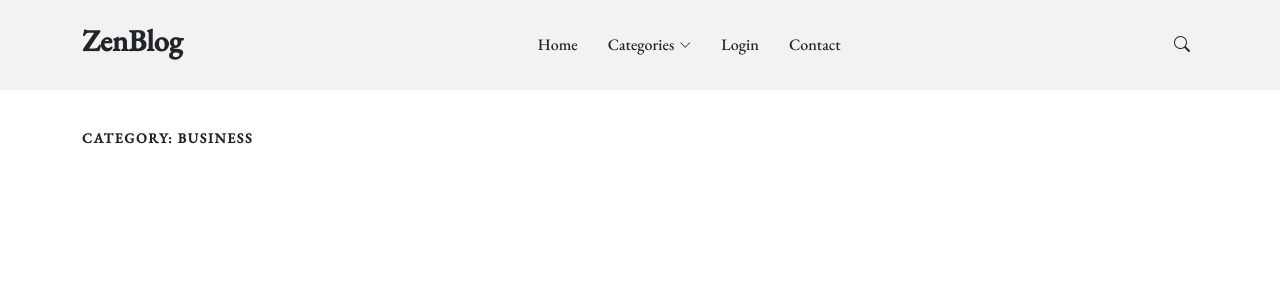
After one commit to hdesai0436/news_article, a Flask app: page /category/1 in a window 1280 px wide. The commit adds this page. Shown: the top 300 px of the page. Run offline with Flask 2, Linux system fonts and the light colour scheme; data that the repository does not hold is empty; parts of the project's set-up code (start-up, migrations or seed data) failed here and were passed over; some libraries are stand-ins or nearby versions; some web fonts are replaced.

Commit message:
add news category

```diff
--- a/website/templates/base.html
+++ b/website/templates/base.html
@@ -37,7 +37,7 @@
     <header id="header" class="header d-flex align-items-center fixed-top">
       <div class="container-fluid container-xl d-flex align-items-center justify-content-between">
 
-        <a href="index.html" class="logo d-flex align-items-center">
+        <a href="{{ url_for('views.home') }}" class="logo d-flex align-items-center">
           <!-- Uncomment the line below if you also wish to use an image logo -->
           <!-- <img src="assets/img/logo.png" alt=""> -->
           <h1>ZenBlog</h1>
@@ -45,24 +45,13 @@
 
         <nav id="navbar" class="navbar">
           <ul>
-            <li><a href="index.html">Blog</a></li>
-            <li><a href="single-post.html">Single Post</a></li>
+            <li><a href="{{ url_for('views.home') }}">Home</a></li>
             <li class="dropdown"><a href="category.html"><span>Categories</span> <i class="bi bi-chevron-down dropdown-indicator"></i></a>
               <ul>
-                <li><a href="search-result.html">Search Result</a></li>
-                <li><a href="#">Drop Down 1</a></li>
-                <li class="dropdown"><a href="#"><span>Deep Drop Down</span> <i class="bi bi-chevron-down dropdown-indicator"></i></a>
-                  <ul>
-                    <li><a href="#">Deep Drop Down 1</a></li>
-                    <li><a href="#">Deep Drop Down 2</a></li>
-                    <li><a href="#">Deep Drop Down 3</a></li>
-                    <li><a href="#">Deep Drop Down 4</a></li>
-                    <li><a href="#">Deep Drop Down 5</a></li>
-                  </ul>
-                </li>
-                <li><a href="#">Drop Down 2</a></li>
-                <li><a href="#">Drop Down 3</a></li>
-                <li><a href="#">Drop Down 4</a></li>
+
+                <li><a href="{{ url_for('views.category', category_name='sports') }}">Sports</a></li>
+                <li><a href="{{ url_for('views.category', category_name='business') }}">Business</a></li>
+
               </ul>
             </li>
 
--- /dev/null
+++ b/website/templates/category.html
@@ -0,0 +1,37 @@
+{% extends 'base.html' %}
+{% block title %} Category {% endblock %}
+
+{% block content %}
+<main id="main">
+    <section>
+      <div class="container">
+        <div class="row">
+
+          <div class="col-md-9" data-aos="fade-up">
+            <h3 class="category-title">Category: Business</h3>
+            {% for news, category in article %}
+            <div class="d-md-flex post-entry-2 half">
+              <div>
+                <div class="post-meta"><span class="date">{{category.category_title}}</span> <span class="mx-1">&bullet;</span> <span>{{news.new_date}}</span></div>
+                <h3><a href="{{ url_for('views.article_detail', news_id=news.id) }}">{{news.title}}</a></h3>
+
+                <div class="d-flex align-items-center author">
+
+                  <div class="name">
+                    <h3 class="m-0 p-0">{{news.author}}</h3>
+                  </div>
+                </div>
+              </div>
+            </div>
+            {% endfor %}
+
+          </div>
+
+
+        </div>
+      </div>
+    </section>
+</main><!-- End #main -->
+
+
+{% endblock %}
--- a/website/templates/detail.html
+++ b/website/templates/detail.html
@@ -48,8 +48,9 @@
               <div class="col-lg-4">
                 <div class="post-entry-1 border-bottom">
                   <a href="single-post.html"><img src="assets/img/post-landscape-1.jpg" alt="" class="img-fluid"></a>
-                  <div class="post-meta"><span class="date"></span> <span class="mx-1">&bullet;</span> <span>{{i.new_date}}</span></div>
-                  <h2 class="mb-2"><a href="{{ url_for('views.article_detail', news_id=i.id) }}"">{{i.title}}</a></h2>
+
+                  <div class="post-meta"><span class="date">{{i.category.category_title}}</span> <span class="mx-1">&bullet;</span> <span>{{i.new_date}}</span></div>
+                  <h2 class="mb-2"><a href="{{ url_for('views.article_detail', news_id=i.id) }}">{{i.title}}</a></h2>
                   <span class="author mb-3 d-block">{{i.author}}</span>
 
                 </div>
--- a/website/views.py
+++ b/website/views.py
@@ -15,9 +15,9 @@ def home():
         # a = db.session.query(News).filter(News.id.in_([9,7,43,36,20,29]))
         # for i in a:
         #     print(i.title)
-        sport = db.session.query(News, Category).join(Category).filter_by(category_title='sports')
-        politics = db.session.query(News, Category).join(Category).filter_by(category_title='politics')
-        business = db.session.query(News, Category).join(Category).filter_by(category_title='business')
+        sport = db.session.query(News, Category).join(Category).filter_by(category_title='sports').limit(6).all()
+        politics = db.session.query(News, Category).join(Category).filter_by(category_title='politics').limit(6).all()
+        business = db.session.query(News, Category).join(Category).filter_by(category_title='business').limit(6).all()
 
         return render_template('home.html',sport=sport,politics=politics,business=business)
     except Exception as e:
@@ -46,3 +46,11 @@ def article_detail(news_id):
 
     except Exception as e:
         raise(e)
+
+@views.route('/category/<string:category_name>')
+def category(category_name):
+    try:
+        article = db.session.query(News, Category).join(Category).filter_by(category_title=category_name).all()
+        return render_template('category.html',article=article)
+    except Exception as e:
+        raise(e)
```
Also changed, not shown: website/static/js/res.js (+30 -30 lines), website/templates/home.html (+9 -6 lines), 1 other file.
